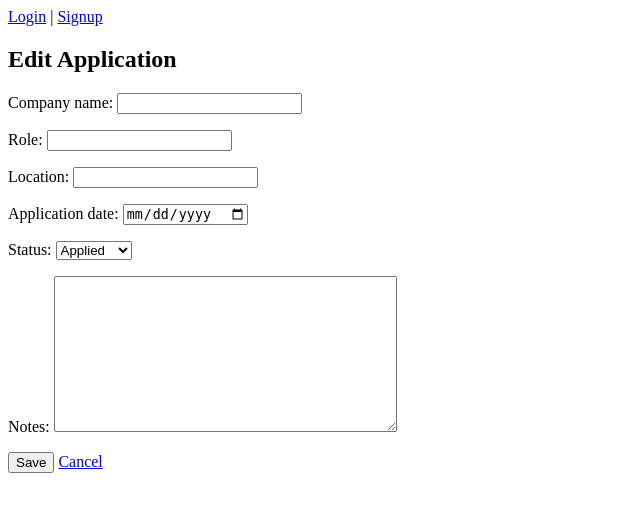
After one commit to z-ABYa/tracker, a Django app: template templates/applications/edit_application.html in a window 1280 px wide. The commit adds this page. Shown: the top 512 px of the page, without its empty margins (0-640 px from the left). Run offline with Django 5.2, Linux system fonts and the light colour scheme; the template is opened without the code that fills it: values that come from a table or form of the project are taken from there, others are empty.

Commit message:
Built 'edit application' feature

```diff
--- a/applications/urls.py
+++ b/applications/urls.py
@@ -5,4 +5,5 @@ urlpatterns = [
     path('', views.dashboard, name='dashboard'),
     path('create/', views.create_application, name='create_application'),
     path('delete/<int:pk>/', views.delete_application, name='delete_application'),
+    path('edit/<int:pk>/', views.edit_application, name='edit_application'),
 ]
--- a/templates/applications/dashboard.html
+++ b/templates/applications/dashboard.html
@@ -18,6 +18,7 @@
         <td>{{ app.get_status_display }}</td>
         <td>{{ app.application_date }}</td>
         <td>
+            <a href="{% url 'edit_application' app.pk %}">Edit</a> |
             <a href="{% url 'delete_application' app.pk %}">Delete</a>
         </td>
     </tr>
--- /dev/null
+++ b/templates/applications/edit_application.html
@@ -0,0 +1,12 @@
+{% extends "base.html" %}
+{% block content %}
+
+<h2>Edit Application</h2>
+<form method="post" style="display:inline">
+    {% csrf_token %}
+    {{form.as_p}}
+    <button type="submit">Save</button>
+</form>
+<a href="{% url 'dashboard' %}">Cancel</a>
+
+{% endblock %}
```
Also changed, not shown: applications/views.py (+12 -0 lines).
